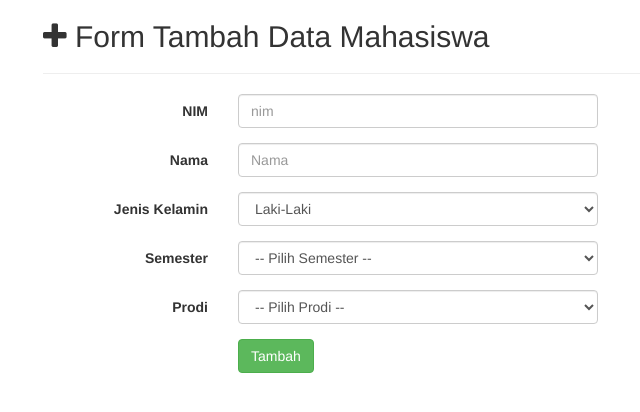
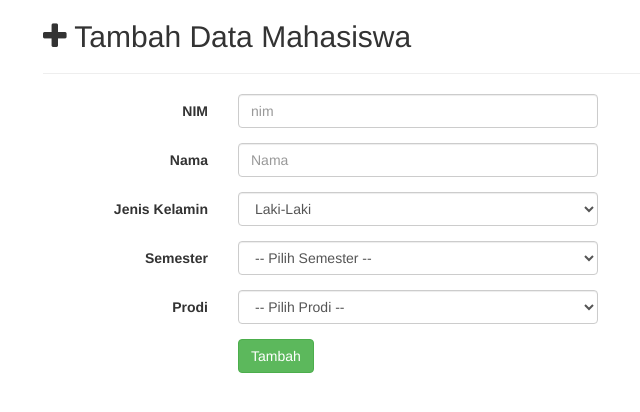
Before and after one commit to candraseptia/projectuas, a PHP site: page /input.php in a window 1280 px wide. Shown: the top 412 px of the page, without its empty margins (27-667 px from the left). Run offline with PHP 8.4, Linux system fonts and the light colour scheme.

Commit message:
commit 10

```diff
--- a/index.php
+++ b/index.php
@@ -48,8 +48,8 @@
                             echo "<td>".$row['jenis_kelamin']."</td>";
                             echo "<td class='center'>".$row['semester']."</td>";
                             echo "<td>".$row['prodi']."</td>";
-                            echo '<td class="text-center"><a href="form-edit.php?nim='.$row['nim'].'" class="btn btn-info btn-xs"><i class="fa fa-pencil">edit</i></a>';
-                            echo ' <a href="hapus.php?nim='.$row['nim'].'" class="btn btn-danger btn-xs"><i class="fa fa-trash">hapus</i></a></td>';
+                            echo '<td class="text-center"><a href="form-edit.php?nim='.$row['nim'].'" class="btn btn-info btn-xs"><i class="fa fa-pencil"> edit</i></a>';
+                            echo ' <a href="hapus.php?nim='.$row['nim'].'" class="btn btn-danger btn-xs"><i class="fa fa-trash"> hapus</i></a></td>';
                             echo "</tr>";
                         }
                     }
--- a/input.php
+++ b/input.php
@@ -4,7 +4,7 @@
 <body>
     <div class="row">
         <div class="container">
-        <h2><i class="fa fa-plus"></i> Form Tambah Data Mahasiswa</h2>
+        <h2><i class="fa fa-plus"></i> Tambah Data Mahasiswa</h2>
         <hr>
         <form class="form-horizontal" method="post" action="simpan.php">
             <div class="form-group">
```
